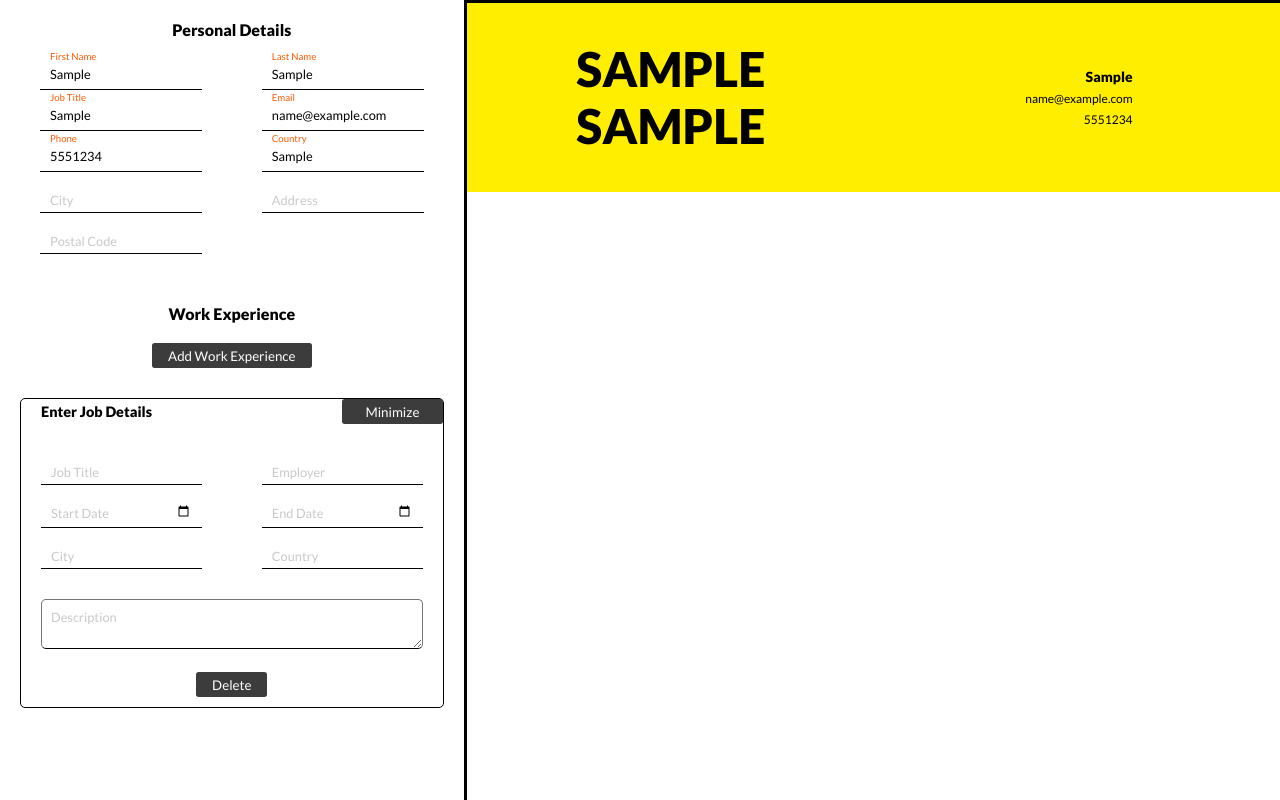
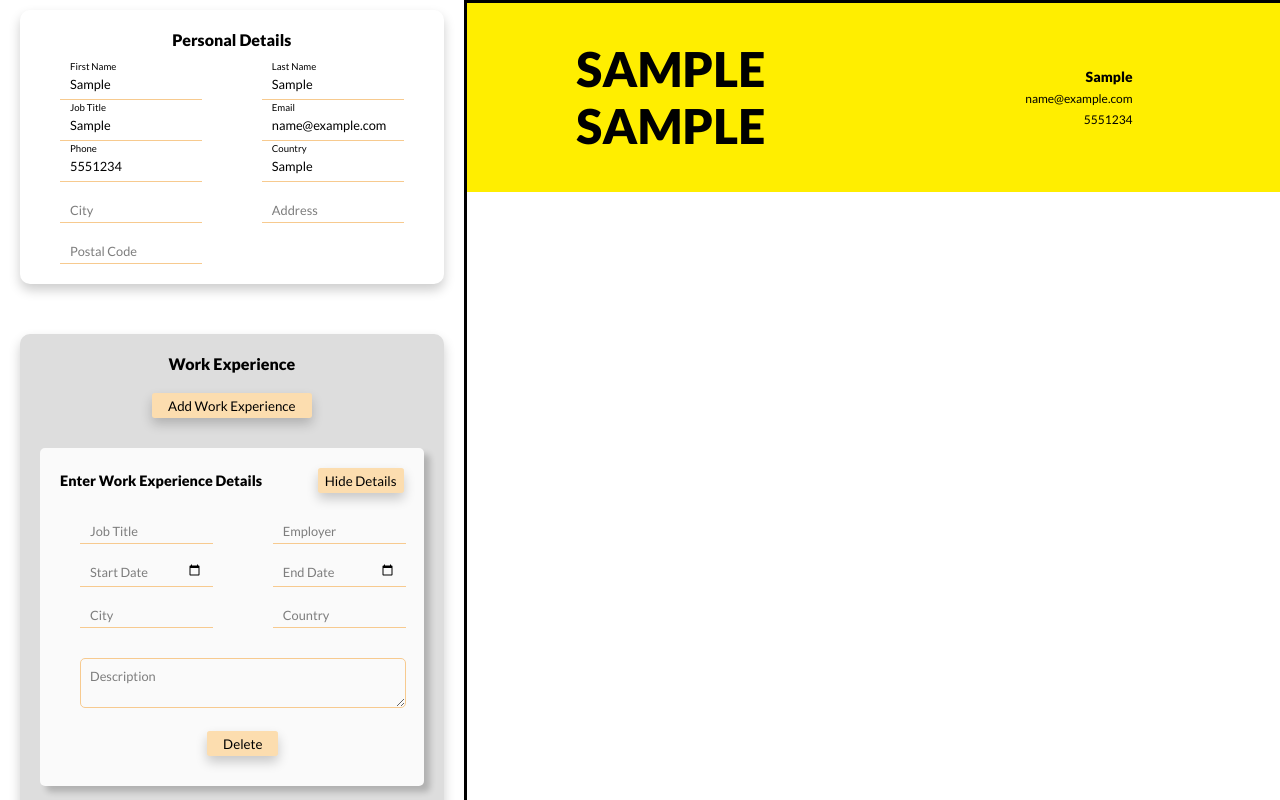
Before and after one commit to raps2019/resume-builder-Superseded-, a React (Create React App) app: page / in a window 1280 px wide. Both pictures are taken after typing "Sample", "Sample", "Sample", "name@example.com", "5551234", "Sample" into the empty fields and a click on the button "Add Work Experience". Shown: the top 800 px of the page. Built offline with nearby package versions, Linux system fonts and the light colour scheme.

Commit message:
Added CSS and Education Forms

```diff
--- a/src/App.js
+++ b/src/App.js
@@ -1,11 +1,11 @@
 import React, { Component } from 'react'
-import Content from './components/Content'
+import Main from './components/Main'
 
 class App extends Component {
   render() {
     return (
       <div>
-        <Content />
+        <Main />
       </div>
     )
   }
--- a/src/components/Content.js
+++ b/src/components/Main.js
@@ -1,9 +1,9 @@
 import React, { Component } from 'react'
-import FormContainer from './forms/FormsContainer'
+import FormsContainer from './forms/FormsContainer'
 import PreviewContainer from './preview/PreviewContainer'
 import './styles.css'
 
-class Content extends Component {
+class Main extends Component {
 
   constructor(props) {
     super(props)
@@ -21,9 +21,11 @@ class Content extends Component {
          postalCode: '',
        },
        workExperience: [],
+       education: [],
       }
     }
 
+//Handlers for Personal Details Form
 
   handlePersonalDetailsChange = (input, event) => {
     const personalDetailsCopy =  this.state.personalDetails;
@@ -32,6 +34,8 @@ class Content extends Component {
      personalDetails: personalDetailsCopy,
     }, () => console.log(this.state.personalDetails))
   }
+
+  //Handlers for Work Experience Form
 
   handleWorkExperienceChange = (input, id, event) => {
     const workExperienceCopy = this.state.workExperience;
@@ -75,10 +79,55 @@ class Content extends Component {
     }, () => console.log(this.state.workExperience))
   }
 
+  //Handlers for Eductation Details Form
+  handleEducationChange = (input, id, event) => {
+    const educationCopy = this.state.education;
+    const educationItem = educationCopy.find((item) => item.id === id);
+    educationItem[input] = event.target.value;
+    this.setState({
+      education: educationCopy,
+    })
+  }
+
+  handleAddEducation = (e) => {
+    this.setState((prevState) => ({
+      education: [{
+        id: Date.now().toString(),
+        show: true,
+        school: '',
+        degree: '',
+        startDate: '',
+        endDate: '',
+        city:'',
+        country:'',
+        description: '',
+      }, ...prevState.education],
+    }))
+  }
+
+  handleDeleteEducation = (id) => {
+    console.log('handleDeleteEducation')
+    const educationCopy = this.state.education;
+    const filteredEducation = educationCopy.filter(item => item.id !== id);
+    this.setState({
+      education: filteredEducation,
+    })
+  }
+
+  handleShowEducation = (id) => {
+    console.log('handleShowEducation')
+    const educationCopy = this.state.education;
+    const educationItem = educationCopy.find((item) => item.id === id);
+    educationItem.show = !educationItem.show
+    this.setState({
+      education: educationCopy,
+    })
+  }
+
   render() {
     return (
       <div className="content-container">
-        <FormContainer
+        <FormsContainer
           handlePersonalDetailsChange={this.handlePersonalDetailsChange}
           personalDetails={this.state.personalDetails}
           workExperience={this.state.workExperience}
@@ -86,6 +135,11 @@ class Content extends Component {
           handleWorkExperienceChange={this.handleWorkExperienceChange}
           handleDeleteWorkExperience={this.handleDeleteWorkExperience}
           handleShowWorkExperience={this.handleShowWorkExperience}
+          education={this.state.education}
+          handleEducationChange={this.handleEducationChange}
+          handleAddEducation={this.handleAddEducation}
+          handleDeleteEducation={this.handleDeleteEducation}
+          handleShowEducation={this.handleShowEducation}
         />
         <PreviewContainer personalDetails={this.state.personalDetails} />
       </div>
@@ -93,4 +147,4 @@ class Content extends Component {
   }
 }
 
-export default Content
+export default Main
--- /dev/null
+++ b/src/components/forms/Education.js
@@ -0,0 +1,117 @@
+import React from 'react'
+
+function Education(props) {
+
+
+const {
+  education,
+  handleEducationChange,
+  handleAddEducation,
+  handleDeleteEducation,
+  handleShowEducation,
+} = props
+
+const educationList = education.map((item) =>
+
+item.show === true ?
+  (<div key={item.id} className='container__form container__form--category'>
+    <div className='grid grid--category-heading grid--category-heading--maximized'>
+      <h2 className='heading2'>{item.school && item.degree ? `${item.degree} (${item.school})` : `Enter Education Details`} </h2>
+      <button className='button button__hide-details' onClick={()=>{handleShowEducation(item.id)}}>Hide Details</button>
+    </div>
+    <div className='grid grid--form'>
+      <div className='container__input'>
+        <input
+          type='text'
+          className='input'
+          value={item.school}
+          onChange={(e) => handleEducationChange('school', item.id, e)}
+          required>
+        </input>
+        <label className='input__label'>School</label>
+      </div>
+      <div className='container__input'>
+        <input
+          type='text'
+          className='input'
+          value={item.degree}
+          onChange={(e) => handleEducationChange('degree', item.id, e)}
+          required>
+        </input>
+        <label className='input__label'>Degree</label>
+      </div>
+      <div className='container__input'>
+        <input
+          type='date'
+          className='input'
+          value={item.startDate}
+          onChange={(e) => handleEducationChange('startDate', item.id, e)}
+          required>
+        </input>
+        <label className='input__label'>Start Date</label>
+      </div>
+      <div className='container__input'>
+        <input
+          type='date'
+          value={item.endDate}
+          className='input'
+          onChange={(e) => handleEducationChange('endDate', item.id, e)}
+          required>
+        </input>
+        <label className='input__label'>End Date</label>
+      </div>
+      <div className='container__input'>
+        <input
+          type='text'
+          className='input'
+          value={item.city}
+          onChange={(e) => handleEducationChange('city', item.id, e)}
+          required>
+        </input>
+        <label className='input__label'>City</label>
+      </div>
+      <div className='container__input'>
+        <input
+          type='text'
+          className='input'
+          value={item.country}
+          onChange={(e) => handleEducationChange('country', item.id, e)}
+          required>
+        </input>
+        <label className='input__label'>Country</label>
+      </div>
+      <div className='container__input container__input--textarea'>
+        <textarea
+          type='text'
+          className='input input--textarea'
+          value={item.description}
+          onChange={(e) => handleEducationChange('description', item.id, e)}
+          required>
+        </textarea>
+        <label className='input__label input__label--textarea'>Description</label>
+      </div>
+      <button className='button button--delete' onClick={() => handleDeleteEducation(item.id)}>Delete</button>
+    </div>
+  </div>) :
+   (<div key={item.id} className='container__form container__form--category'>
+      <div className='grid grid--category-heading grid--category-heading--minimized'>
+        <h2 className='heading2'>{item.school && item.degree ? `${item.degree} (${item.school})` : `Enter Education Details`} </h2>
+        <button className='button button__show-details' onClick={()=>{handleShowEducation(item.id)}}>Show Details</button>
+      </div>
+    </div>)
+  )
+
+  return (
+    <div className='container__category container__category--education'>
+      <h1 className="heading1">Education</h1>
+        <div className="container__button">
+          <button onClick={handleAddEducation} className="button button--add">Add Education</button>
+        </div>
+        <div>
+          {educationList}
+        </div>
+    </div>
+  )
+}
+
+export default Education;
--- a/src/components/forms/PersonalDetails.js
+++ b/src/components/forms/PersonalDetails.js
@@ -14,7 +14,7 @@ class PersonalDetails extends Component {
 
   render() {
     return (
-      <div className='container__form'>
+      <div className='container__category container__category--personal'>
         <h1 className="heading1">Personal Details</h1>
         <form className="grid grid--form">
           <div className='container__input'>
--- a/src/components/forms/WorkExperience.js
+++ b/src/components/forms/WorkExperience.js
@@ -23,10 +23,10 @@ class WorkExperience extends Component {
   const workExperienceList = workExperience.map((item) =>
 
   item.show === true ?
-    (<div key={item.id} className='container__form container__form--work-experience'>
-      <div className='grid grid--work-experience-heading'>
-        <h2 className='heading2'>{item.employer && item.jobTitle ? `${item.jobTitle} (${item.employer})` : `Enter Job Details`} </h2>
-        <button className='button button--toggle-show--minimize' onClick={()=>{handleShowWorkExperience(item.id)}}>Minimize</button>
+    (<div key={item.id} className='container__form container__form--category'>
+      <div className='grid grid--category-heading grid--category-heading--maximized'>
+        <h2 className='heading2'>{item.employer && item.jobTitle ? `${item.jobTitle} (${item.employer})` : `Enter Work Experience Details`} </h2>
+        <button className='button button__hide-details' onClick={()=>{handleShowWorkExperience(item.id)}}>Hide Details</button>
       </div>
       <div className='grid grid--form'>
         <div className='container__input'>
@@ -102,17 +102,17 @@ class WorkExperience extends Component {
         <button className='button button--delete' onClick={() => handleDeleteWorkExperience(item.id)}>Delete</button>
       </div>
     </div>) :
-     (<div key={item.id} className='container__form container__form--work-experience'>
-        <div className='grid grid--work-experience-heading grid--work-experience-heading--minimized'>
-          <h2 className='heading2'>{item.employer && item.jobTitle ? `${item.jobTitle} (${item.employer})` : `Enter Job Details`} </h2>
-          <button className='button button--toggle-show--maximize' onClick={()=>{handleShowWorkExperience(item.id)}}>Maximize</button>
+     (<div key={item.id} className='container__form container__form--category'>
+        <div className='grid grid--category-heading grid--category-heading--minimized'>
+          <h2 className='heading2'>{item.employer && item.jobTitle ? `${item.jobTitle} (${item.employer})` : `Enter Work Experience Details`} </h2>
+          <button className='button button__show-details' onClick={()=>{handleShowWorkExperience(item.id)}}>Show Details</button>
         </div>
       </div>)
     )
 
 
       return (
-      <div>
+      <div className='container__category container__category--work-experience'>
         <h1 className="heading1">Work Experience</h1>
         <div className="container__button">
           <button onClick={handleAddWorkExperience} className="button button--add">Add Work Experience</button>
--- a/src/components/styles.css
+++ b/src/components/styles.css
@@ -10,19 +10,28 @@ html, body, div, h1, h2, h3, h4, h5, h6, p, input, label, button
 
 
 :root {
-  --primary: #ff5900;
+  --accent-light: #F7CA8F;
+  --accent-dark: #323232;
   --dark: #000;
-  --light: rgb(201, 201, 201);
+  --light: rgb(245, 245, 245);
+  --btn-color: #fcddaf;
+  --form-color: #fafafa;
+  --category-color: #dddddd;
+  --dark-text: #000;
+  --light-text: rgb(125, 125, 125);
 }
 
 .container__form {
-  margin: 0px 20px 30px 20px;
+  /* padding: 15px 15px 25px 15px; */
+  /* margin: 20px 20px 10px 20px; */
+  box-shadow: 6px 6px 6px rgba(0, 0, 0, 0.2);
+  border-radius: 5px;
+  background-color: var(--form-color);
 }
 
-.container__form--work-experience {
-  border: 1px solid black;
-  border-radius: 5px;
-
+.container__form--category {
+  padding: 20px 20px 20px 20px;
+  margin: 0px 0px 15px 0px;
 }
 
 .container__input {
@@ -42,7 +51,8 @@ html, body, div, h1, h2, h3, h4, h5, h6, p, input, label, button
   width: 100%;
   font-size: 0.8em;
   padding: 7px 10px;
-  border-bottom: 1px solid var(--dark);
+  border-bottom: 1px solid var(--accent-light);
+  background: transparent;
 }
 
 .input,.button:focus {
@@ -56,13 +66,13 @@ html, body, div, h1, h2, h3, h4, h5, h6, p, input, label, button
   left: 30px;
   top: 10px;
   transition: 0.2s ease all;
-  color: var(--light);
+  color: var(--light-text);
 }
 
 .input:focus + .input__label, .input:valid + .input__label {
   top: -8px;
   font-size: 0.6em;
-  color: var(--primary);
+  color: var(--dark-text);
 }
 
 .input--textarea:focus + .input__label, .input--textarea:focus + .input__label {
@@ -70,17 +80,18 @@ html, body, div, h1, h2, h3, h4, h5, h6, p, input, label, button
 }
 
 .input:focus {
-  border-bottom: 1px solid var(--primary);
+  border-bottom: 1px solid var(--accent-dark);
 }
 
 .input--textarea {
-  transition: 0.2s ease all;
+  transition: 0.2s ease height;
+  border: 1px var(--accent-light) solid;
   border-radius: 5px;
   height: 50px;
 }
 
 .input--textarea:focus, .input--textarea:hover {
-  border: 1px solid var(--primary);
+  border: 1px solid var(--accent-dark);
   height: 150px;
 }
 
@@ -101,21 +112,36 @@ html, body, div, h1, h2, h3, h4, h5, h6, p, input, label, button
   align-items: center;
 }
 
-.grid--work-experience-heading {
+.grid--category-heading {
   grid-template-columns: 3fr 1fr;
-  margin-left: 20px;
-  margin-bottom: 30px;
+  /* margin-left: 20px;
+  margin-bottom: 30px; */
   align-items: center;
   transition: all ease-in-out .3s;
 }
 
-.grid--work-experience-heading--minimized {
-  margin: 5px 5px 5px 20px;
+.grid--category-heading--maximized {
+  padding: 0 0 20px 0;
+}
+
+.container__category {
+  margin: 10px 20px 50px 20px;
+  padding: 20px;
+  border-radius: 10px;
+  box-shadow: 0px 6px 12px rgba(0, 0, 0, 0.2)
+}
+
+.container__category--education {
+  background-color: var(--category-color)
+}
+
+.container__category--work-experience {
+  background-color: var(--category-color);
 }
 
 .heading1 {
   text-align: center;
-  padding: 20px 0px;
+  padding: 0 0 20px 0px;
   font-size: 1em;
 }
 
@@ -138,35 +164,46 @@ html, body, div, h1, h2, h3, h4, h5, h6, p, input, label, button
    padding:0.3em 1.2em;
    border-radius:0.2em;
    font-weight:300;
-   color:#FFFFFF;
+   color: var(--dark-text);
    text-align:center;
    transition: all 0.2s;
    height: 25px;
   }
 
   .button:hover{
-    background-color: var(--primary);
+    background-color: var(--accent-light);
+    box-shadow:  0px 6px 12px rgba(0, 0, 0, 0.15);
+  }
+
+  .button:active {
+    box-shadow:  0px 6px 12px rgba(0, 0, 0, 0.075);
   }
 
   .button--add {
-    background-color :rgb(60, 60, 60);
+    background-color : var(--btn-color);
     align-items: center;
     justify-self: center;
     margin-bottom: 30px;
+    box-shadow: 0px 6px 12px rgba(0, 0, 0, 0.2)
   }
 
   .button--delete {
-    background-color :rgb(60, 60, 60);
+    background-color : var(--btn-color);
     grid-column: 1 / 3;
     margin: 10px 0;
+    box-shadow: 0px 6px 12px rgba(0, 0, 0, 0.2);
   }
 
-  .button--toggle-show--maximize {
-    background-color :rgb(60, 60, 60);
+  .button__show-details {
+    background-color : var(--btn-color);
+    box-shadow: 0px 6px 12px rgba(0, 0, 0, 0.2);
   }
 
-  .button--toggle-show--minimize {
-    background-color :rgb(60, 60, 60);
+  .button__hide-details {
+    background-color : var(--btn-color);
+    box-shadow: 0px 6px 12px rgba(0, 0, 0, 0.2);
+    margin: 0;
+    padding: 0;
   }
 
 
```
Also changed, not shown: src/components/forms/FormsContainer.js (+8 -0 lines), src/components/forms/WorkExperienceItem.js (deleted, +0 -53 lines).
